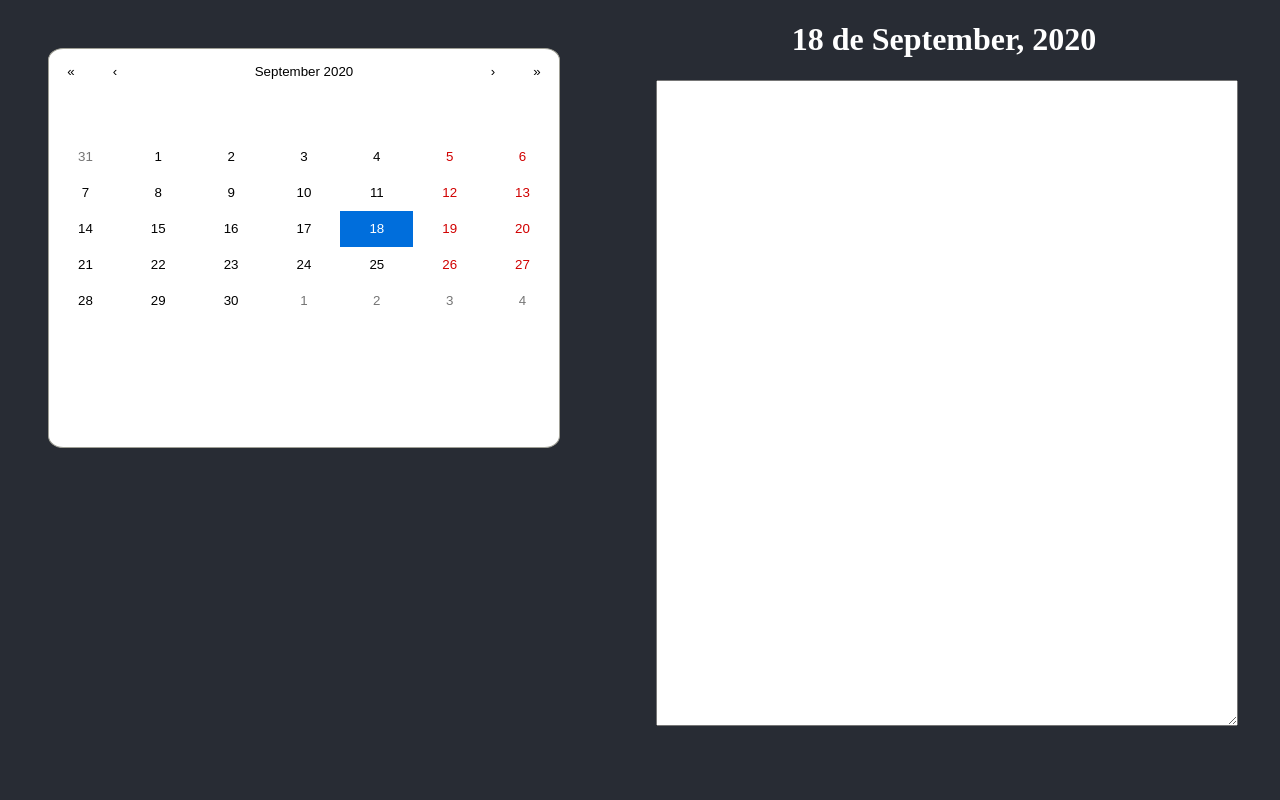
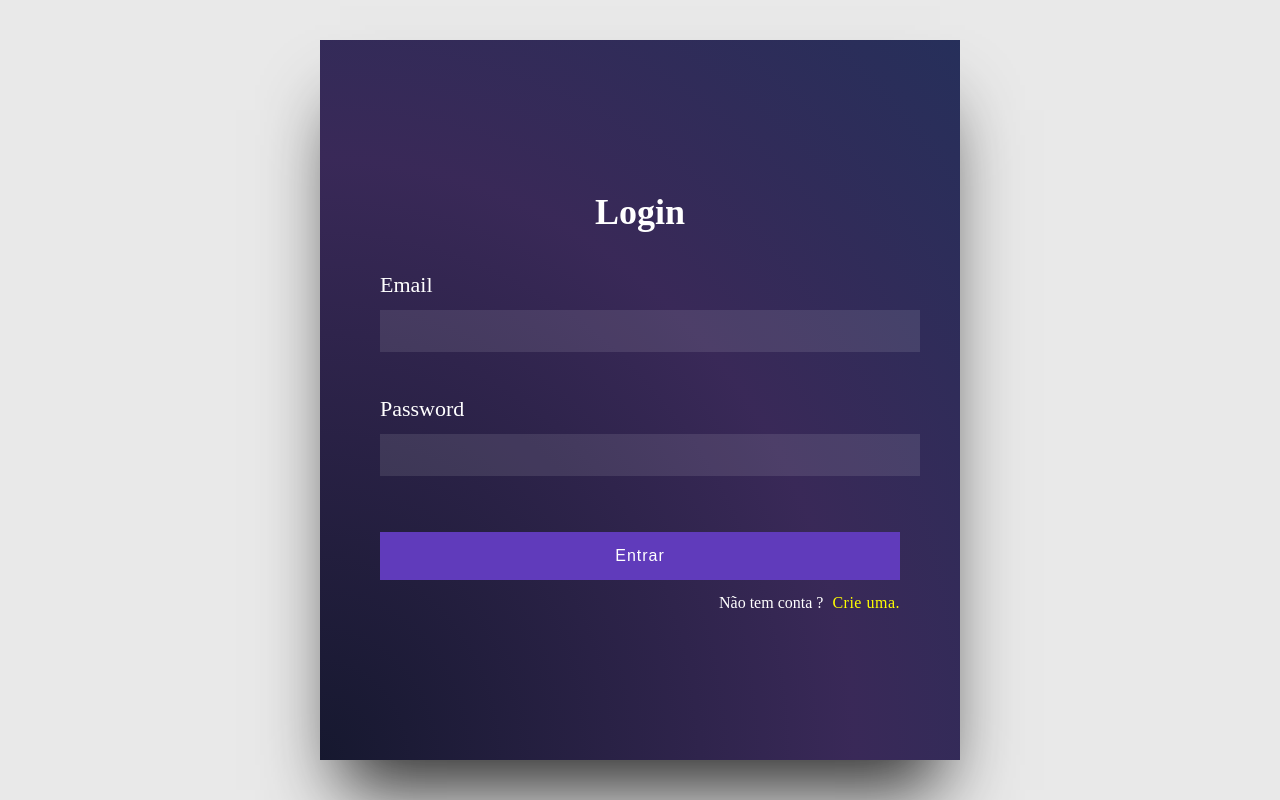
Before and after one commit to narcisocorreia/notes-calendar, a React (Create React App) app: page / in a window 1280 px wide. Built offline with nearby package versions, Linux system fonts and the light colour scheme; the HTML template or start-up script is replaced by a standard one.

Commit message:
FireBase Auth implementation

```diff
--- a/package.json
+++ b/package.json
@@ -11,6 +11,7 @@
     "electron": "^10.1.0",
     "electron-builder": "^22.8.0",
     "electron-is-dev": "^1.2.0",
+    "firebase": "^7.19.1",
     "react": "^16.13.1",
     "react-calendar": "^3.1.0",
     "react-dom": "^16.13.1",
--- a/public/index.html
+++ b/public/index.html
@@ -24,6 +24,10 @@
       work correctly both with client-side routing and a non-root public URL.
       Learn how to configure a non-root public URL by running `npm run build`.
     -->
+    <link
+      href="https://fonts.googleapis.com/css2?family=Nunito:ital,wght@0,400;0,600;1,300;1,600&display=swap"
+      rel="stylesheet"
+    />
     <title>React App</title>
   </head>
   <body>
--- a/src/App.js
+++ b/src/App.js
@@ -3,9 +3,9 @@ import styled from "styled-components";
 
 import Calendar from "./components/calendar-component";
 import Sheet from "./components/text-sheet";
+import LoginForm from "./components/login-form";
 
 const AppContainer = styled.div`
-  background-color: #282c34;
   color: white;
   position: absolute;
   top: 0;
@@ -16,6 +16,7 @@ const AppContainer = styled.div`
   justify-content: space-around;
 `;
 function App() {
+  const [hasUser, setHasUser] = useState(false);
   const [date, setDate] = useState(new Date());
   const onChange = (Date) => {
     setDate(Date);
@@ -23,8 +24,14 @@ function App() {
 
   return (
     <AppContainer>
-      <Calendar onChange={onChange} date={date} />
-      <Sheet date={date} />
+      {hasUser ? (
+        <>
+          <Calendar onChange={onChange} date={date} />
+          <Sheet date={date} />{" "}
+        </>
+      ) : (
+        <LoginForm loginCompleted={setHasUser} />
+      )}
     </AppContainer>
   );
 }
--- /dev/null
+++ b/src/components/login-form.js
@@ -0,0 +1,222 @@
+import React from "react";
+import styled from "styled-components";
+import { createNewUser, login } from "../firebase/firebase-actions";
+
+const Container = styled.section`
+  width: 100%;
+  min-height: 100vh;
+  padding: 0 20px;
+  background: #e9e9e9;
+  display: flex;
+`;
+const InputContainer = styled.div`
+  padding: 60px;
+  margin: auto;
+  width: 100%;
+  max-width: 520px;
+  min-height: 600px;
+  display: flex;
+  flex-direction: column;
+  justify-content: center;
+  background: radial-gradient(
+    ellipse at left bottom,
+    rgba(22, 24, 47, 1) 0%,
+    rgba(38, 20, 72, 0.9) 59%,
+    rgba(17, 27, 75, 0.9) 100%
+  );
+  box-shadow: 0 50px 70px -20px rgba(0, 0, 0, 0.8);
+`;
+const ButtonContainer = styled.div`
+  width: 100%;
+  padding: 24px 0;
+`;
+const Title = styled.h1`
+  text-align: center;
+  color: white;
+  display: block;
+  font-size: 36px;
+  line-height: 1;
+`;
+const Label = styled.label`
+  color: white;
+  margin: 14px 0;
+  display: block;
+  font-size: 22px;
+  line-height: 1;
+`;
+const Input = styled.input`
+  width: 100%;
+  border: none;
+  outline: none;
+  font-size: 19px;
+  padding: 10px;
+  background: rgba(255, 255, 255, 0.1);
+  color: #fff;
+  letter-spacing: 1px;
+`;
+const ErrorMessage = styled.p`
+  color: red;
+  font-size: 16px;
+`;
+const InfoMessage = styled.p`
+  margin: 14px 0 0 0;
+  text-align: right;
+  color: #fff;
+`;
+const InfoMessageSpan = styled.span`
+  color: yellow;
+  font-weight: 500;
+  letter-spacing: 0.5px;
+  margin-left: 5px;
+  cursor: pointer;
+  transition: all 400ms ease-in-out;
+`;
+const Button = styled.button`
+  border: none;
+  outline: none;
+  width: 100%;
+  padding: 15px 0;
+  color: #fff;
+  font-size: 16px;
+  letter-spacing: 1px;
+  background: #603bbb;
+  cursor: pointer;
+`;
+
+function LoginForm(props) {
+  const [userInfo, setUserInfo] = React.useState({
+    email: "",
+    password: "",
+  });
+  const [errorMessage, setErrorMessage] = React.useState({
+    email: "",
+    password: "",
+  });
+  const [hasAccount, setHasAccount] = React.useState(true);
+
+  const { loginCompleted } = props;
+  const handleChange = (e) => {
+    const { id, value } = e.target;
+    setUserInfo((prevState) => ({
+      ...prevState,
+      [id]: value,
+    }));
+  };
+
+  const clearError = () => {
+    setErrorMessage({
+      email: "",
+      password: "",
+    });
+  };
+
+  const clearUser = () => {
+    setUserInfo({
+      email: "",
+      password: "",
+    });
+  };
+
+  const handleLogin = () => {
+    clearError();
+
+    login(userInfo.email, userInfo.password)
+      .then(() => {
+        loginCompleted(true);
+      })
+      .catch((err) => {
+        // eslint-disable-next-line default-case
+        switch (err.code) {
+          case "auth/invalid-email":
+          case "auth/user-disabled":
+          case "auth/user-not-found":
+            setErrorMessage({ ...errorMessage, email: err.message });
+            break;
+          case "auth/wrong-password":
+            setErrorMessage({ ...errorMessage, password: err.message });
+            break;
+        }
+      });
+  };
+
+  const createUser = () => {
+    clearError(hasAccount);
+    createNewUser(userInfo.email, userInfo.password)
+      .then(() => {
+        setHasAccount(true);
+        clearUser();
+      })
+      .catch((err) => {
+        // eslint-disable-next-line default-case
+        switch (err.code) {
+          case "auth/email-already-in-use":
+          case "auth/invalid-email":
+            setErrorMessage({ ...errorMessage, email: err.message });
+            break;
+          case "auth/weak-password":
+            setErrorMessage({ ...errorMessage, password: err.message });
+            break;
+        }
+      });
+  };
+
+  return (
+    <Container>
+      <InputContainer>
+        <Title>Login</Title>
+        <Label>Email</Label>
+        <Input
+          type="text"
+          autoFocus
+          required
+          value={userInfo.email}
+          id="email"
+          onChange={handleChange}
+        />
+        <ErrorMessage>{errorMessage.email}</ErrorMessage>
+        <Label>Password</Label>
+        <Input
+          type="password"
+          required
+          value={userInfo.password}
+          id="password"
+          onChange={handleChange}
+        />
+        <ErrorMessage>{errorMessage.password}</ErrorMessage>
+        <ButtonContainer>
+          {hasAccount ? (
+            <>
+              <Button onClick={handleLogin}>Entrar</Button>
+              <InfoMessage>
+                Não tem conta ?{" "}
+                <InfoMessageSpan
+                  onClick={() => {
+                    setHasAccount(!hasAccount);
+                  }}
+                >
+                  Crie uma.
+                </InfoMessageSpan>
+              </InfoMessage>
+            </>
+          ) : (
+            <>
+              <Button onClick={createUser}>Criar</Button>
+              <InfoMessage>
+                Ja tem conta ?{" "}
+                <InfoMessageSpan
+                  onClick={() => {
+                    setHasAccount(!hasAccount);
+                  }}
+                >
+                  Usar conta.
+                </InfoMessageSpan>
+              </InfoMessage>
+            </>
+          )}
+        </ButtonContainer>
+      </InputContainer>
+    </Container>
+  );
+}
+
+export default LoginForm;
--- a/src/components/text-sheet.js
+++ b/src/components/text-sheet.js
@@ -27,7 +27,6 @@ function TextSheet(props) {
         month: "long",
       })}, ${date.getFullYear()}`
     );
-    console.log(props.date);
   }, [date]);
   return (
     <Sheet>
--- /dev/null
+++ b/src/firebase/firebase-actions.js
@@ -0,0 +1,38 @@
+import firebase from "./index";
+
+export function pushData(collectionName, data) {
+  firebase.firestore().collection(collectionName).add(data);
+}
+
+export function getData(collectionName) {
+  firebase
+    .firestore()
+    .collection(collectionName)
+    .onSnapshot((snapshot) => {
+      console.log(snapshot);
+    });
+}
+
+export function login(email, password) {
+  return new Promise((resolve, reject) => {
+    firebase
+      .auth()
+      .signInWithEmailAndPassword(email, password)
+      .then(resolve)
+      .catch((err) => {
+        reject(err);
+      });
+  });
+}
+
+export function createNewUser(email, password) {
+  return new Promise((resolve, reject) => {
+    firebase
+      .auth()
+      .createUserWithEmailAndPassword(email, password)
+      .then(resolve)
+      .catch((err) => {
+        reject(err);
+      });
+  });
+}
--- /dev/null
+++ b/src/firebase/index.js
@@ -0,0 +1,15 @@
+import firebase from "firebase";
+
+var firebaseConfig = {
+  apiKey: "AIzaSyDMe7HKI0zl9rGpZsSvsjtwfC49sQPfldo",
+  authDomain: "notes-calendar-903d5.firebaseapp.com",
+  databaseURL: "https://notes-calendar-903d5.firebaseio.com",
+  projectId: "notes-calendar-903d5",
+  storageBucket: "notes-calendar-903d5.appspot.com",
+  messagingSenderId: "148700066640",
+  appId: "1:148700066640:web:b831c1aab894e74fe83255",
+};
+// Initialize Firebase
+const fire = firebase.initializeApp(firebaseConfig);
+
+export default fire;
```
Also changed, not shown: 1 other file (tests, documents, lock files or other folders).
